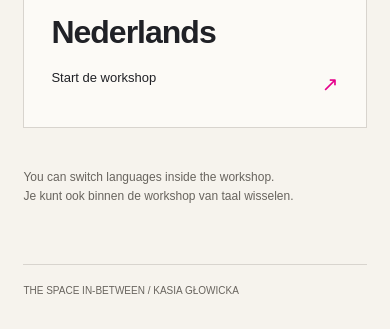
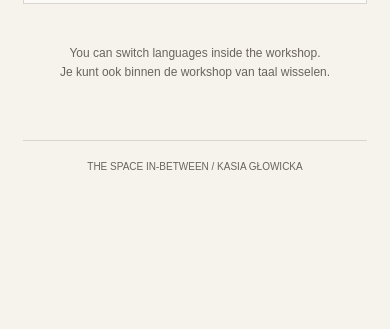
Before and after one commit to kasiata/ai-friction-workshop, a website: page index.html in a window 390 px wide. Shown: the part 710-1039 px from the top of the page. After the commit the page ends 915 px from the top, so only its background shows below. Drawn offline with Linux system fonts and the light colour scheme.

Commit message:
Simplify and centre the language-choice page

```diff
--- a/index.html
+++ b/index.html
@@ -1,3 +1,3 @@
 <!doctype html><html lang="en"><head><meta charset="utf-8"><meta name="viewport" content="width=device-width,initial-scale=1"><title>Breaking the Prompt — ENG / NL</title><meta name="description" content="A workshop on cognitive friction. Choose English or Nederlands."><style>
-:root{color-scheme:light}*{box-sizing:border-box}body{margin:0;background:#f6f3ed;color:#202126;font:16px/1.6 Arial,sans-serif}.page{max-width:1100px;min-height:100vh;margin:auto;padding:45px 7%;display:flex;flex-direction:column}.brand{font-size:18px;font-weight:900;line-height:1.05;letter-spacing:-.6px}.brand small{display:block;font-size:8px;letter-spacing:1.5px;margin-top:10px}.content{padding:65px 0;flex:1}.eyebrow{font-size:10px;letter-spacing:2px;color:#e5008b;font-weight:bold}h1{font-size:clamp(40px,6.8vw,75px);letter-spacing:-2.5px;line-height:1.07;margin:22px 0 28px}h1 span{color:#e5008b}.subtitle{color:#68645e;font-size:15px}.choices{display:grid;grid-template-columns:1fr 1fr;gap:20px;margin:40px 0}.choice{padding:27px;border:1px solid #d8d4ce;background:#fcfaf6;text-decoration:none;color:inherit;display:flex;flex-direction:column;min-height:190px}.choice:hover{border-color:#e5008b}.choice:focus-visible{outline:3px solid #e5008b;outline-offset:4px}.code{font-size:11px;letter-spacing:2px;font-weight:bold;color:#e5008b}.choice strong{font-size:32px;letter-spacing:-1px;margin:10px 0}.choice .go{font-size:13px;margin-top:auto}.choice .arrow{float:right;font-size:20px;color:#e5008b}footer{font-size:10px;color:#68645e;border-top:1px solid #d8d4ce;padding-top:18px}.note{font-size:12px;color:#68645e}@media(max-width:550px){.page{padding:30px 6%}.content{padding:45px 0}.choices{grid-template-columns:1fr;gap:13px}.choice{min-height:155px}h1{letter-spacing:-1.5px}}
-</style></head><body><main class="page"><header class="brand">BREAKING<br>THE PROMPT<small>GŁOWICKA / INHOLLAND</small></header><section class="content"><p class="eyebrow">A WORKSHOP FOR COGNITIVE FRICTION</p><h1>Choose your language.<br><span lang="nl">Kies je taal.</span></h1><p class="subtitle">Two exercises. A space to rethink how you create with generative systems.<br><span lang="nl">Twee oefeningen. Ruimte om opnieuw te kijken naar hoe je met generatieve systemen creëert.</span></p><nav class="choices" aria-label="Choose language / Kies taal"><a class="choice" href="en/" lang="en" hreflang="en"><span class="code">ENG</span><strong>English</strong><span class="go">Start the workshop <span class="arrow" aria-hidden="true">↗</span></span></a><a class="choice" href="nl/" lang="nl" hreflang="nl"><span class="code">NL</span><strong>Nederlands</strong><span class="go">Start de workshop <span class="arrow" aria-hidden="true">↗</span></span></a></nav><p class="note">You can switch languages inside the workshop.<br><span lang="nl">Je kunt ook binnen de workshop van taal wisselen.</span></p></section><footer>THE SPACE IN-BETWEEN / KASIA GŁOWICKA</footer></main></body></html>
+:root{color-scheme:light}*{box-sizing:border-box}body{margin:0;background:#f6f3ed;color:#202126;font:16px/1.6 Arial,sans-serif}.page{text-align:center;max-width:1100px;min-height:100vh;margin:auto;padding:45px 7%;display:flex;flex-direction:column}.brand{font-size:18px;font-weight:900;line-height:1.05;letter-spacing:-.6px}.brand small{display:block;font-size:8px;letter-spacing:1.5px;margin-top:10px}.content{padding:65px 0;flex:1}.eyebrow{font-size:10px;letter-spacing:2px;color:#e5008b;font-weight:bold}h1{font-size:clamp(40px,6.8vw,75px);letter-spacing:-2.5px;line-height:1.07;margin:22px 0 28px}h1 span{color:#e5008b}.choices{display:grid;grid-template-columns:1fr 1fr;gap:20px;margin:40px 0}.choice{padding:27px;border:1px solid #d8d4ce;background:#fcfaf6;text-decoration:none;color:inherit;display:flex;flex-direction:column;min-height:190px}.choice:hover{border-color:#e5008b}.choice:focus-visible{outline:3px solid #e5008b;outline-offset:4px}.code{font-size:11px;letter-spacing:2px;font-weight:bold;color:#e5008b}.choice strong{font-size:32px;letter-spacing:-1px;margin:10px 0}.choice .go{font-size:13px;margin-top:auto}.choice .arrow{display:inline-block;margin-left:8px;font-size:20px;color:#e5008b}footer{font-size:10px;color:#68645e;border-top:1px solid #d8d4ce;padding-top:18px}.note{font-size:12px;color:#68645e}@media(max-width:550px){.page{padding:30px 6%}.content{padding:45px 0}.choices{grid-template-columns:1fr;gap:13px}.choice{min-height:155px}h1{letter-spacing:-1.5px}}
+</style></head><body><main class="page"><header class="brand">BREAKING<br>THE PROMPT<small>GŁOWICKA / INHOLLAND</small></header><section class="content"><p class="eyebrow">A WORKSHOP FOR COGNITIVE FRICTION</p><h1>Choose your language.<br><span lang="nl">Kies je taal.</span></h1><nav class="choices" aria-label="Choose language / Kies taal"><a class="choice" href="en/" lang="en" hreflang="en"><span class="code">ENG</span><strong>English</strong><span class="go">Start the workshop <span class="arrow" aria-hidden="true">↗</span></span></a><a class="choice" href="nl/" lang="nl" hreflang="nl"><span class="code">NL</span><strong>Nederlands</strong><span class="go">Start de workshop <span class="arrow" aria-hidden="true">↗</span></span></a></nav><p class="note">You can switch languages inside the workshop.<br><span lang="nl">Je kunt ook binnen de workshop van taal wisselen.</span></p></section><footer>THE SPACE IN-BETWEEN / KASIA GŁOWICKA</footer></main></body></html>
```
